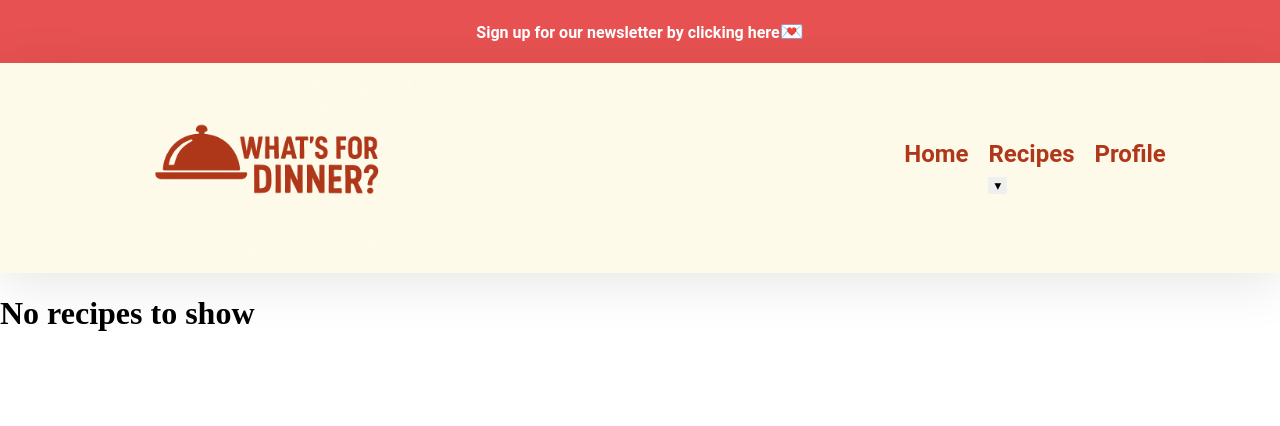
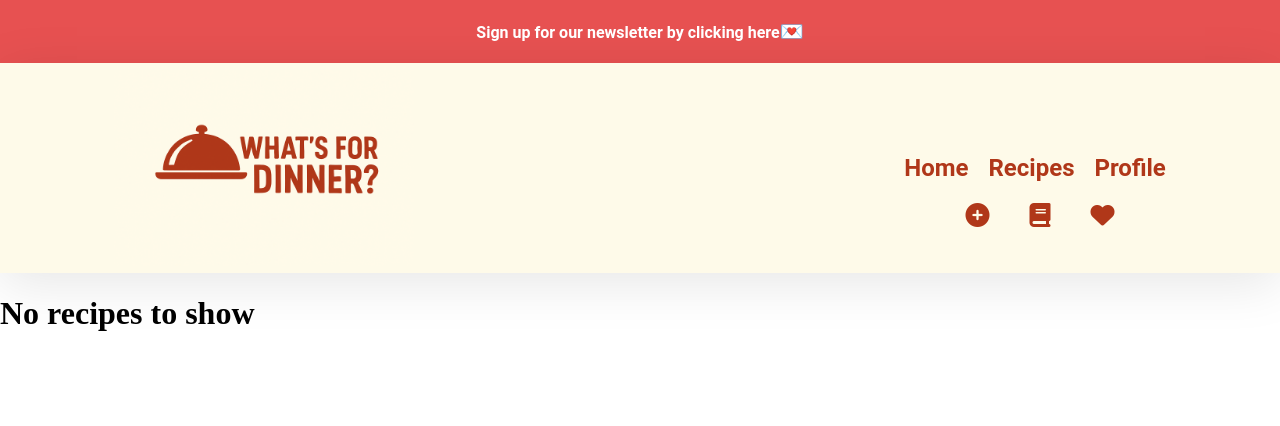
Before and after one commit to mariami57/WhatsForDinner, a Django app: page /recipes/all-recipes/ in a window 1280 px wide. Shown: the top 426 px of the page. Run offline with Django 5.2, Linux system fonts and the light colour scheme; data that the repository does not hold is empty.

Commit message:
updated styles

```diff
--- a/static/css/nav.css
+++ b/static/css/nav.css
@@ -47,7 +47,7 @@ nav ul a {
   display: none;
   position: absolute;
   top: 100%;
-  left: 0;
+  left: -50%;
   list-style: none;
   margin: 0;
   padding: 0;
@@ -57,11 +57,13 @@ nav ul a {
 
 .dropdown-menu li a {
   display: block;
-  padding: 10px 20px;
-  text-decoration: none;
+  padding:20px;
+  white-space: nowrap;
 
 }
 
 .dropdown.open .dropdown-menu {
-  display: block;
+    display: flex;
+    flex-direction: row;
+    gap: 0;
 }
--- a/templates/common/nav.html
+++ b/templates/common/nav.html
@@ -11,9 +11,8 @@
                 <a href="{%  url 'home' %}">Home</a>
             </li>
 
-            <li class="dropdown">
-                <a href="{%  url 'all-recipes' %}">Recipes</a> <button class="dropdown-toggle" aria-expanded="false">▾</button>
-
+            <li class="dropdown {% if request.resolver_match.url_name == 'all-recipes' %}open{% endif %}">
+                <a href="{%  url 'all-recipes' %}">Recipes</a>
                 <ul class="dropdown-menu">
                     <li><a href="#"><i class="fa-solid fa-circle-plus"></i></a></li>
                     <li><a href="#"><i class="fa-solid fa-book"></i></a></li>
@@ -27,21 +26,3 @@
         </ul>
     </nav>
 </div>
-
-<script>
-    document.addEventListener("DOMContentLoaded", function() {
-        const toggles = document.querySelectorAll(".dropdown-toggle");
-
-        toggles.forEach(toggle => {
-            toggle.addEventListener("click", function(e) {
-                e.stopPropagation();
-                const dropdown = toggle.closest(".dropdown");
-                dropdown.classList.toggle("open");
-            });
-        });
-
-        document.addEventListener("click", function() {
-            document.querySelectorAll(".dropdown").forEach( d => d.classList.remove("open"));
-        });
-    });
-</script>
--- a/templates/recipes/all-recipes.html
+++ b/templates/recipes/all-recipes.html
@@ -1,6 +1,9 @@
 {%  extends 'common/base.html' %}
 
 {% block content %}
+
+
+
     {% for recipe in recipe_list %}
         <div class="recipe-img">
         {% if recipe.image %}
```
